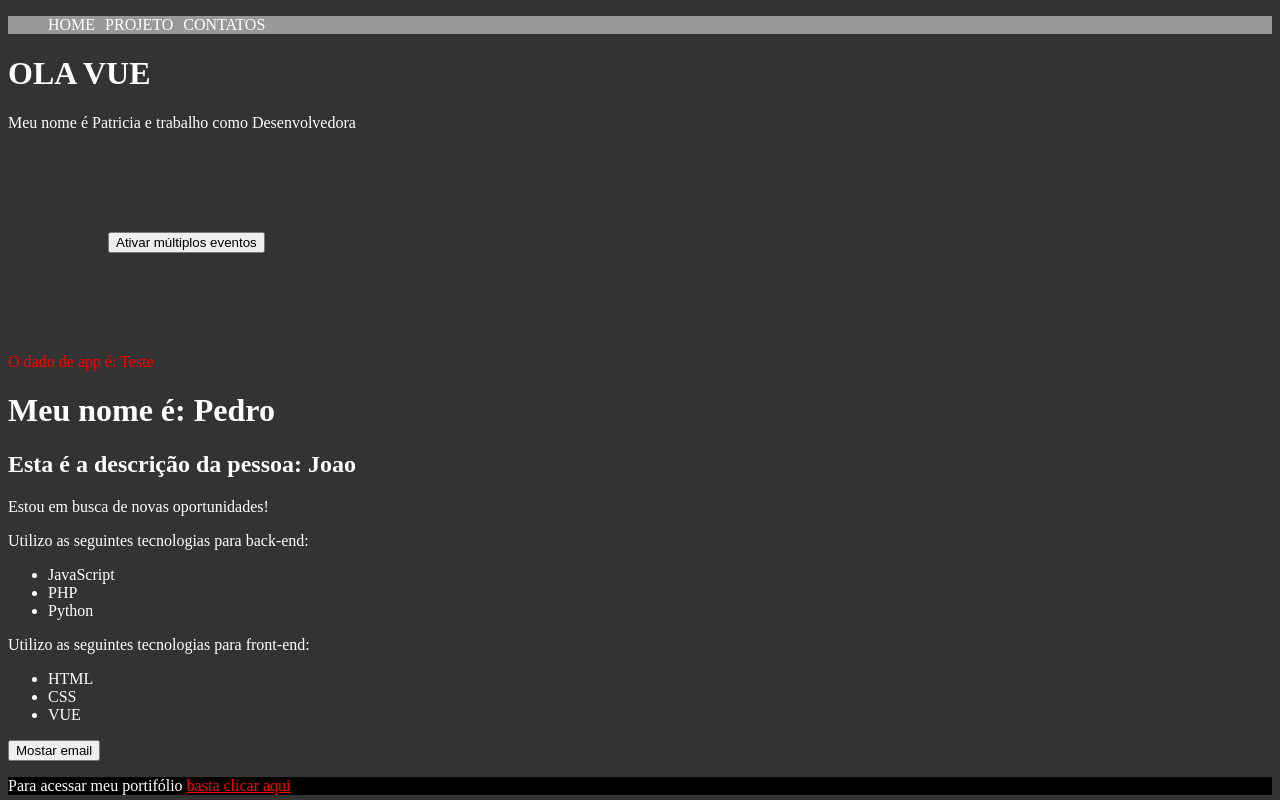
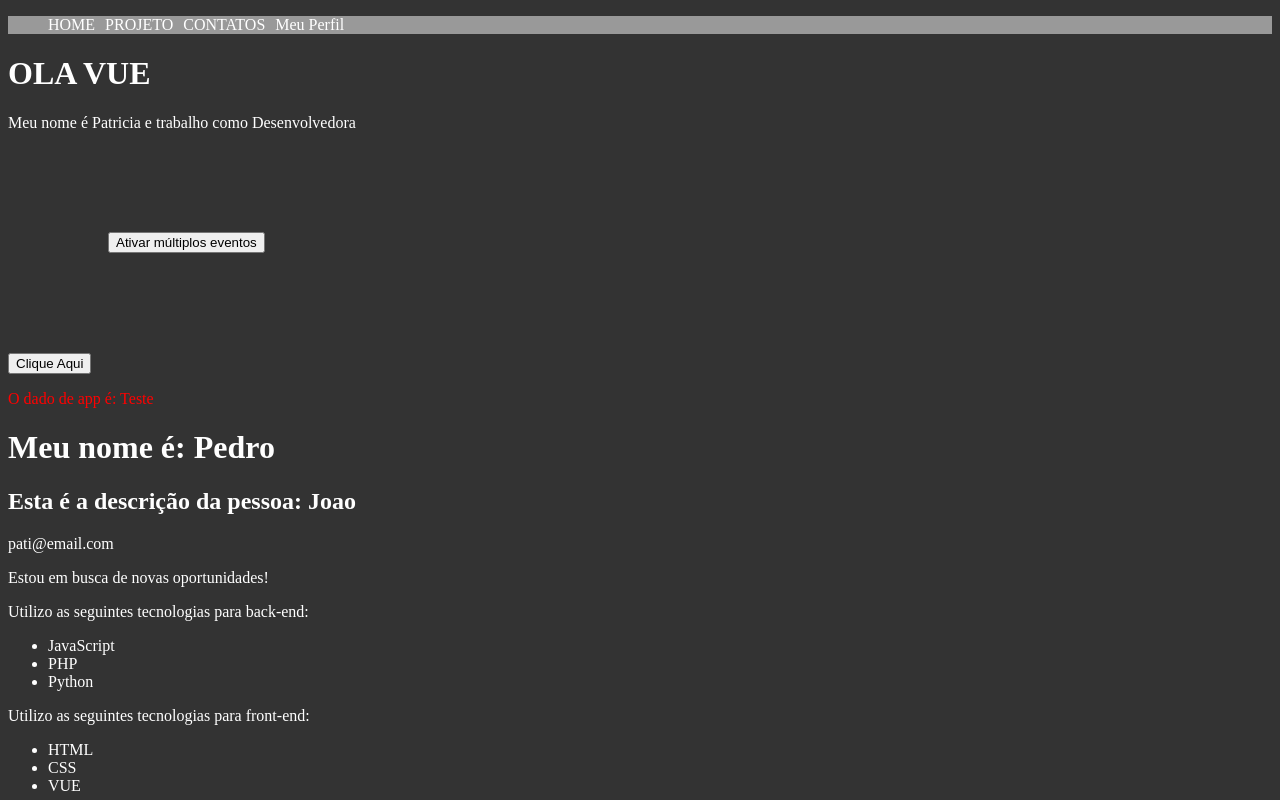
Before and after one commit to patriciadania/Vue-Project, a Vue app: page / in a window 1280 px wide. Shown: the top 800 px of the page. Built offline with nearby package versions, Linux system fonts and the light colour scheme.

Commit message:
Passando dados com props

```diff
--- a/src/App.vue
+++ b/src/App.vue
@@ -1,6 +1,6 @@
 <template>
   <div>
-    <Header />
+    <Header :esta_logado="true" />
     <PrimeiroComponenteVue />
     <p class="paragrafo-pai">O dado de app é: {{ testando }}</p>
     <LifeCycle />
--- a/src/components/Header.vue
+++ b/src/components/Header.vue
@@ -3,12 +3,14 @@
     <li><a href="#">HOME </a></li>
     <li><a href="#">PROJETO </a></li>
     <li><a href="#">CONTATOS</a></li>
+    <li v-if="esta_logado"><a href="#">Meu Perfil</a></li>
   </ul>
 </template>
 
 <script>
 export default {
   name: "Header",
+  props: ["esta_logado"]
 };
 </script>
 <style scoped>
--- a/src/components/Info.vue
+++ b/src/components/Info.vue
@@ -1,5 +1,6 @@
 <template>
   <div>
+    <p> {{ email }}</p>
     <p v-if="esta_trabalhando">Estou trabalhando no momento.</p>
     <p v-else>Estou em busca de novas oportunidades!</p>
     <p>Utilizo as seguintes tecnologias para back-end:</p>
@@ -31,11 +32,14 @@
   components: {
     Picture,
   },
+  props: {
+    email: String,
+    esta_trabalhando: Boolean
+
+  },
   data() {
     return {
-      esta_trabalhando: false,
       mostrar_email: false,
-      email: "patricia.adania@hotmail.com",
       meu_link: "https://google.com",
       textoBotao: "Mostar email",
       backend_technologies: ["JavaScript", "PHP", "Python"],
--- a/src/components/Pessoa.vue
+++ b/src/components/Pessoa.vue
@@ -1,8 +1,8 @@
 <template>
   <div>
     <h2>Esta é a descrição da pessoa: {{ nome }}</h2>
-    <Info />
-    <Form />
+    <Info :email="email" :esta_trabalhando=false />
+    <Form/>
   </div>
 </template>
 <script>
@@ -13,11 +13,12 @@
   name: "Pessoa",
   components: {
     Info,
-    Form,
+    Form
   },
   data() {
     return {
       nome: "Joao",
+      email: "pati@email.com"
     };
   },
 };
--- a/src/components/PrimeiroComponente.vue
+++ b/src/components/PrimeiroComponente.vue
@@ -3,16 +3,19 @@
     <h1>OLA VUE</h1>
     <p>Meu nome é {{ nome }} e trabalho como {{ profissao }}</p>
     <MultiplosEventos/>
+    <Reutilizacao/>
   </div>
 </template>
 
 <script>
 import MultiplosEventos from './MultiplosEventos.vue';
+import Reutilizacao from './Reutilizacao.vue';
 
 export default {
   name: "PrimeiroComponente",
   components: {
-    MultiplosEventos
+    MultiplosEventos,
+    Reutilizacao
   },
   data() {
     return {
--- /dev/null
+++ b/src/components/Reutilizacao.vue
@@ -0,0 +1,23 @@
+<template>
+    <div>
+        <button @click="ativar">Clique Aqui</button>
+        <span v-show="ativou">Ativado</span>
+    </div>
+  </template>
+
+  <script>
+  export default {
+    name: "Reutilizacao",
+    data(){
+        return{
+            ativou: false
+        }
+    },
+    methods: {
+        ativar(){
+            this.ativou = !this.ativou
+        }
+    }
+  };
+
+</script>
```
